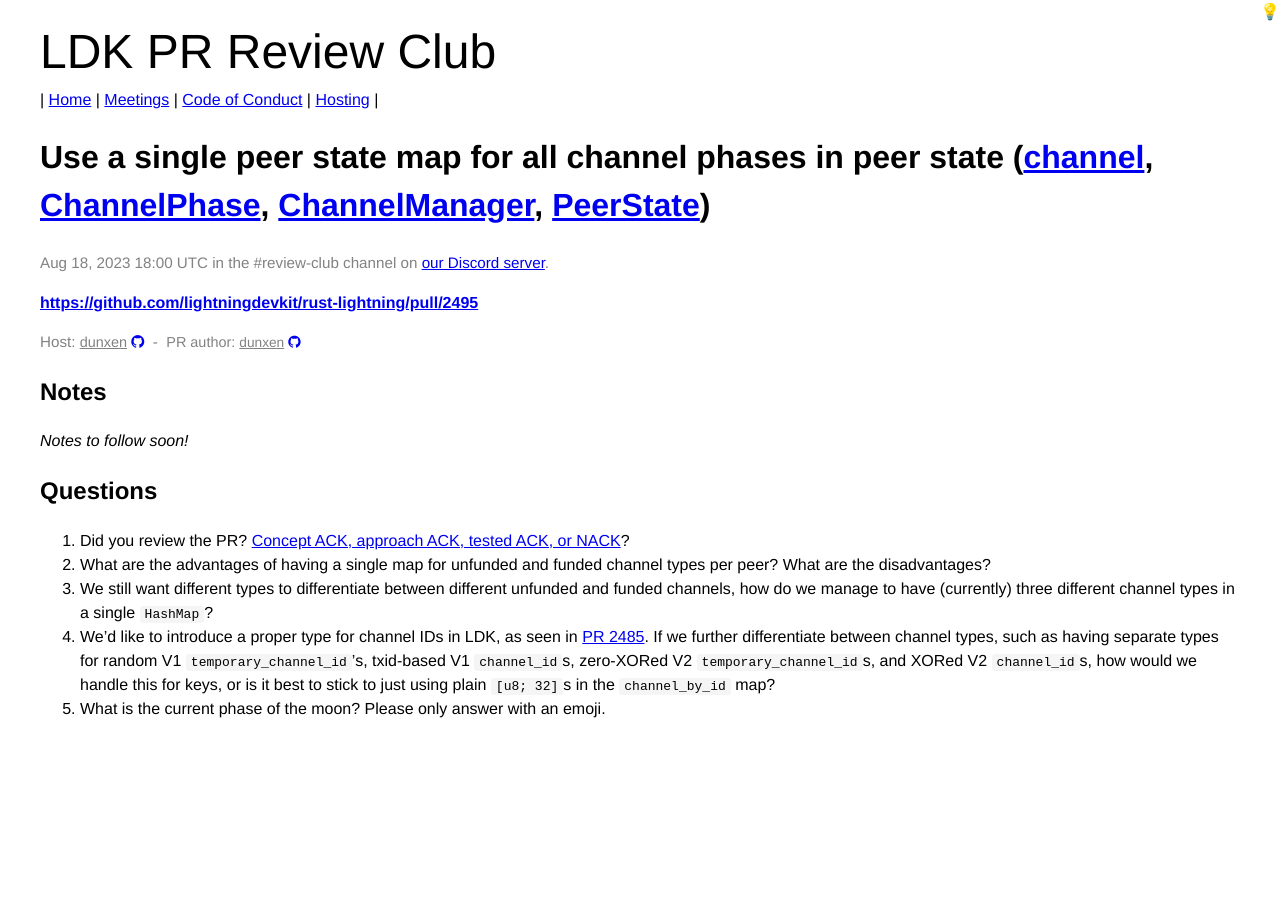
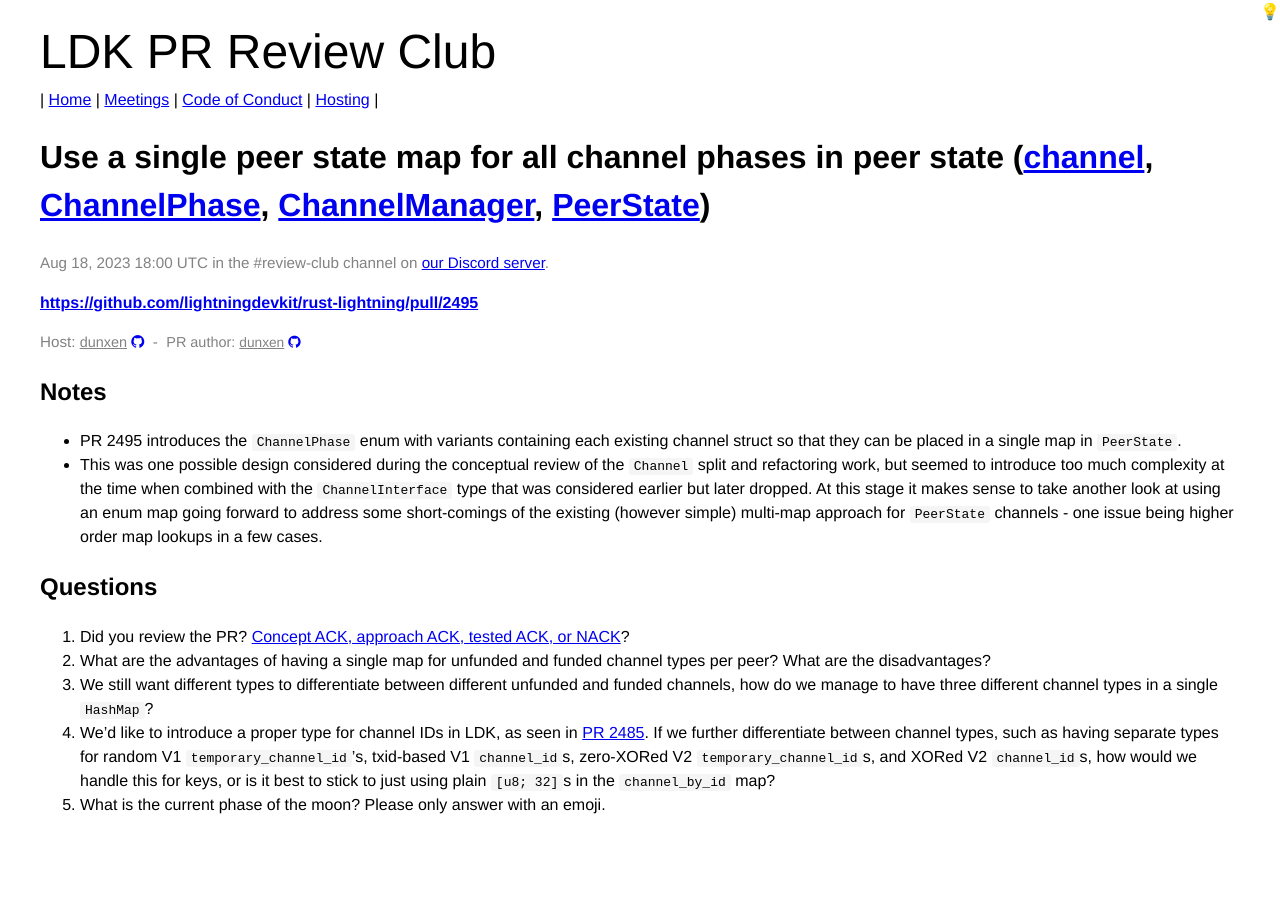
Before and after one commit to lightningdevkit/ldk-review-club, a Jekyll site: the page built from _posts/2023-08-18-#2495.md, in a window 1280 px wide. Built offline with Jekyll 4.4.1, drawn with Linux system fonts in a browser that asks for light colours.

Commit message:
Add notes

```diff
--- a/_posts/2023-08-18-#2495.md
+++ b/_posts/2023-08-18-#2495.md
@@ -11,13 +11,15 @@ commit:
 ---
 
 ## Notes
-
-_Notes to follow soon!_
+* PR 2495 introduces the `ChannelPhase` enum with variants containing each existing channel struct so that they can be placed in a single map in `PeerState`.
+* This was one possible design considered during the conceptual review of the `Channel` split and refactoring work, but seemed to introduce too much complexity at the time
+  when combined with the `ChannelInterface` type that was considered earlier but later dropped. At this stage it makes sense to take another look at using an enum map going forward
+  to address some short-comings of the existing (however simple) multi-map approach for `PeerState` channels - one issue being higher order map lookups in a few cases.
 
 ## Questions
 1. Did you review the PR? [Concept ACK, approach ACK, tested ACK, or NACK](https://github.com/lightningdevkit/rust-lightning/blob/master/CONTRIBUTING.md#peer-review)?
 1. What are the advantages of having a single map for unfunded and funded channel types per peer? What are the disadvantages?
-1. We still want different types to differentiate between different unfunded and funded channels, how do we manage to have (currently) three different channel types
+1. We still want different types to differentiate between different unfunded and funded channels, how do we manage to have three different channel types
    in a single `HashMap`?
 1. We'd like to introduce a proper type for channel IDs in LDK, as seen in [PR 2485](https://github.com/lightningdevkit/rust-lightning/pull/2485). If we further differentiate
    between channel types, such as having separate types for random V1 `temporary_channel_id`'s, txid-based V1 `channel_id`s, zero-XORed V2 `temporary_channel_id`s, and XORed V2 `channel_id`s,
```
